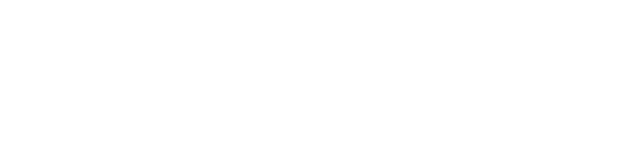
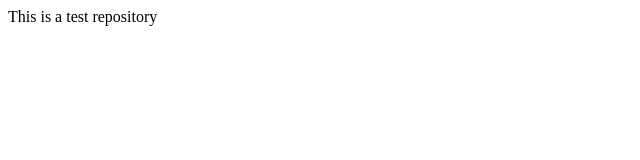
Before and after one commit to krantikharche/MyGitProject, a plain HTML site: page index.html in a window 1280 px wide. Shown: the whole page, without its empty margins (0-640 px from the left). Drawn offline with Linux system fonts and the light colour scheme.

Commit message:
Updated index.html

```diff
--- a/index.html
+++ b/index.html
@@ -1 +1,4 @@
-<html><head></head><body></body> </html>
+<html>
+<head>This is a test repository</head>
+<body></body>
+</html>
```
